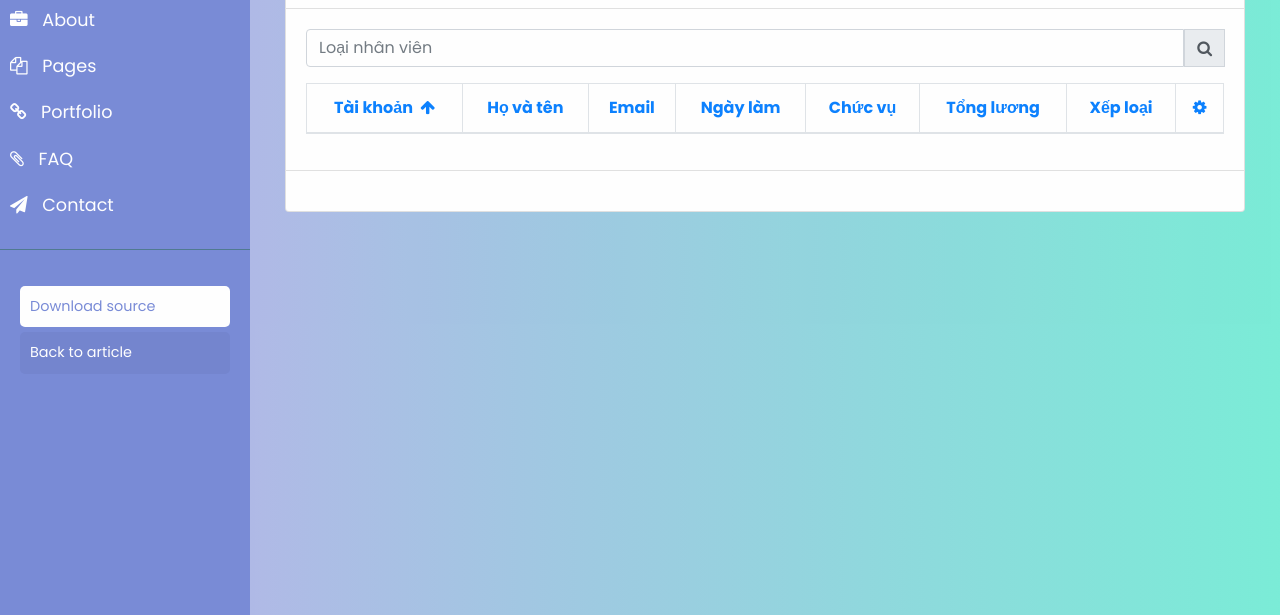
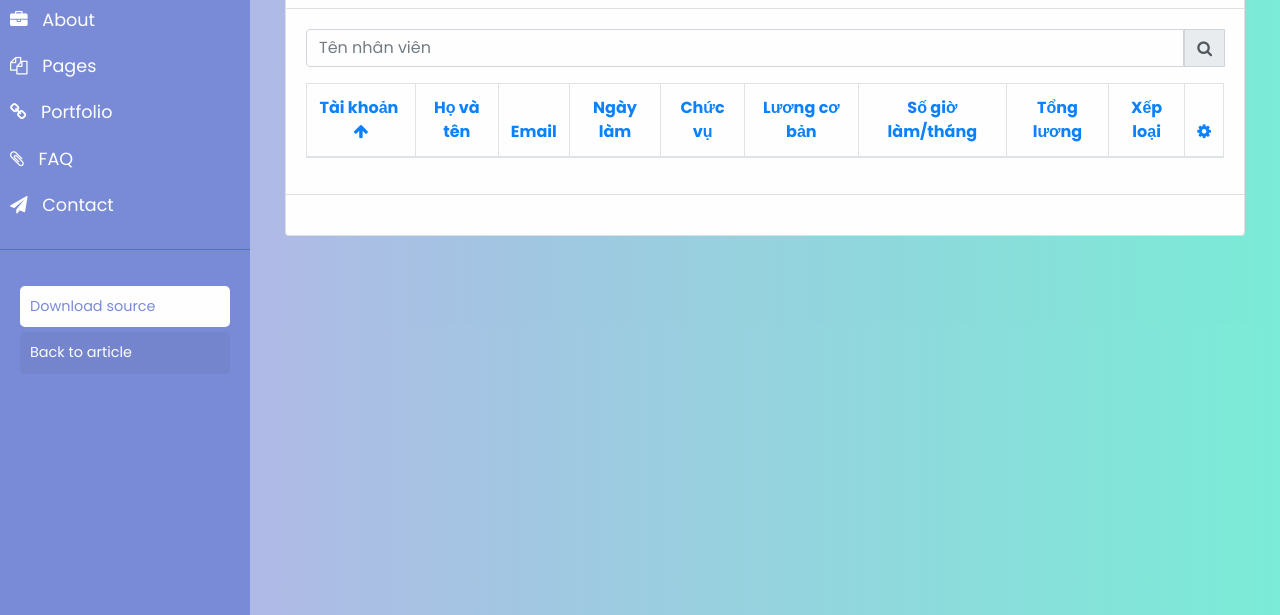
Before and after one commit to Tu-Hao/Tu-Man-Hao_BC69_BaitapJSBuoi9-10, a plain HTML site: page QuanLyNhanVien/index.html in a window 1280 px wide. Shown: the part 185-800 px from the top of the page. Drawn offline with Linux system fonts and the light colour scheme; a web font is replaced by a local one.

Commit message:
Update index.html

```diff
--- a/QuanLyNhanVien/index.html
+++ b/QuanLyNhanVien/index.html
@@ -10,6 +10,8 @@
       rel="stylesheet"
       href="https://cdnjs.cloudflare.com/ajax/libs/font-awesome/4.7.0/css/font-awesome.min.css"
     />
+     <!-- Favicon -->
+     <link rel="icon" href="https://kome.vn/wp-content/uploads/2016/03/MG_6994-256x256.jpg" type="image/x-icon">
 
     <!-- Bootstrap 4 -->
     <link rel="stylesheet" href="css/bootstrap.min.css" />
@@ -29,6 +31,7 @@
   </head>
 
   <body>
+
     <div class="wrapper">
       <!-- Sidebar Holder -->
       <nav id="sidebar">
@@ -149,10 +152,10 @@
               <div class="row mb-3">
                 <div class="col">
                   <div class="input-group">
-                    <input
+                    <input onsubmit="searchEmployee(); return false;"
                       type="text"
                       class="form-control"
-                      placeholder="Loại nhân viên"
+                      placeholder="Tên nhân viên"
                       id="searchName"
                     />
                     <div class="input-group-prepend">
@@ -175,9 +178,13 @@
                     <th>Email</th>
                     <th>Ngày làm</th>
                     <th>Chức vụ</th>
+                    <th>Lương cơ bản</th>
+                    <th>Số giờ làm/tháng</th>
                     <th>Tổng lương</th>
                     <th>Xếp loại</th>
-                    <th><em class="fa fa-cog"></em></th>
+                    <th>
+                      <i class="fa fa-cog"></i>
+                    </th>
                   </tr>
                 </thead>
                 <tbody id="tableDanhSach"></tbody>
@@ -334,7 +341,7 @@
                   </div>
                   <select class="form-control" id="chucvu">
                     <option>Chọn chức vụ</option>
-                    <option>Sếp</option>
+                    <option>Giám đốc</option>
                     <option>Trưởng phòng</option>
                     <option>Nhân viên</option>
                   </select>
```
